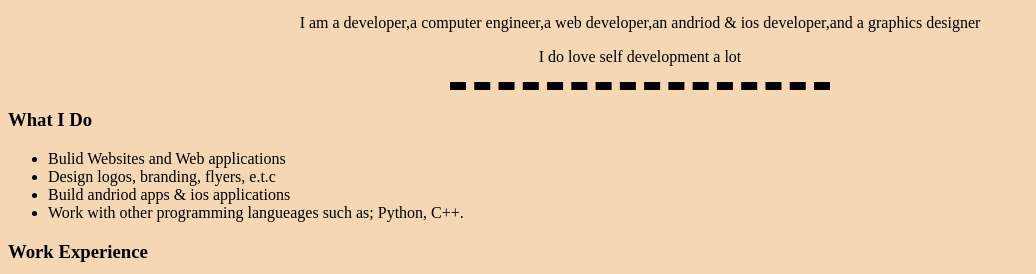
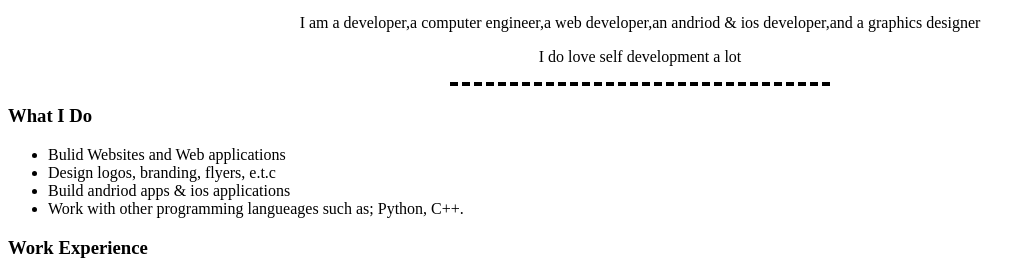
Before and after one commit to OyedejiEnoch/CV, a plain HTML site: page index.html in a window 1280 px wide. Shown: the part 457-731 px from the top of the page, without its empty margins (0-1036 px from the left). Drawn offline with Linux system fonts and the light colour scheme.

Commit message:
Update Index.html

```diff
--- a/index.html
+++ b/index.html
@@ -8,13 +8,13 @@
     </head>
     <style>
         body{
-            background-color: rgb(245, 215, 179);
+            background-color: white;
         }
         hr {
 
             border-style: dashed none none;
             width: 30%;
-            border-width: 8px;
+            border-width: 4px;
             border-color: black;
         }
 
```
